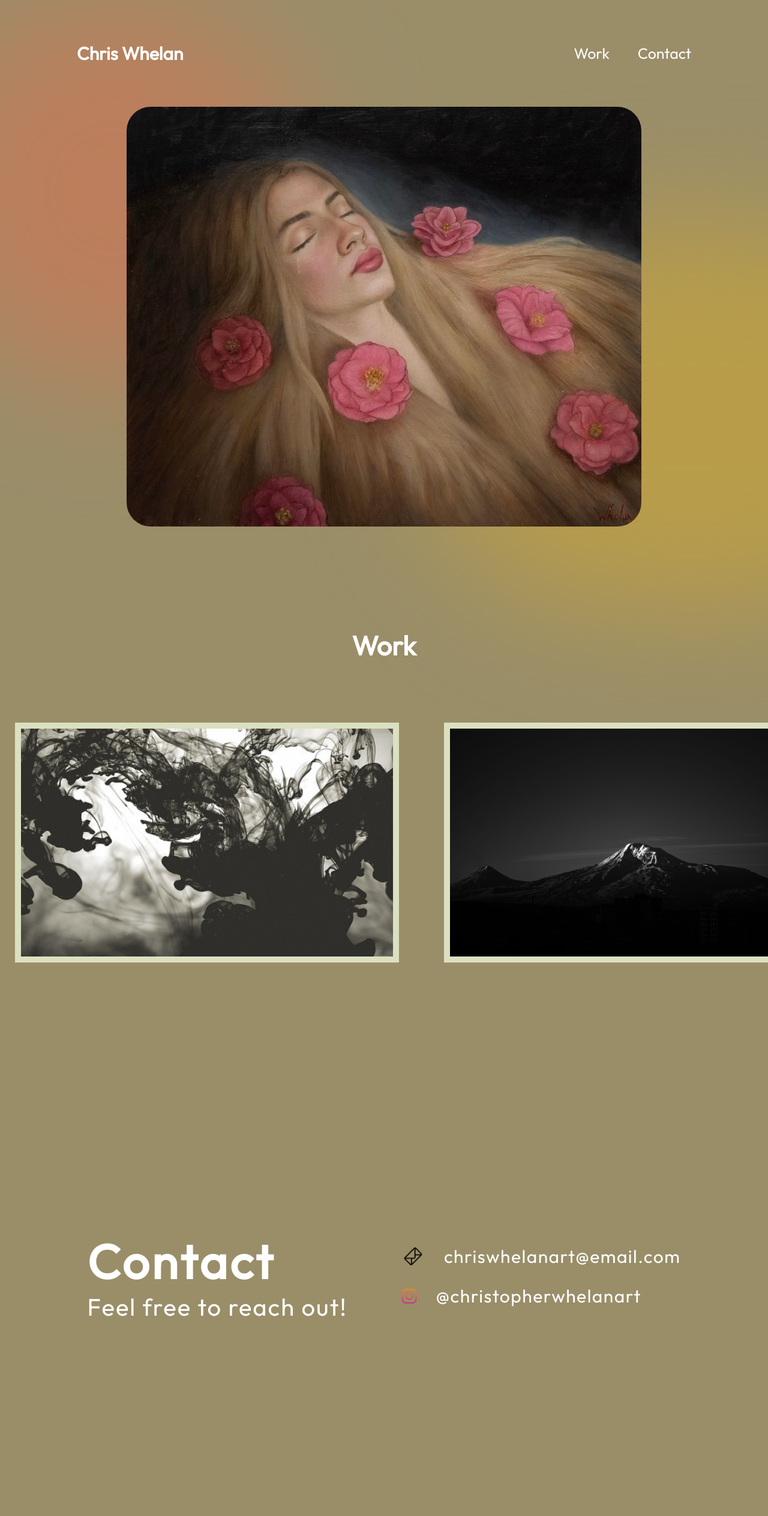
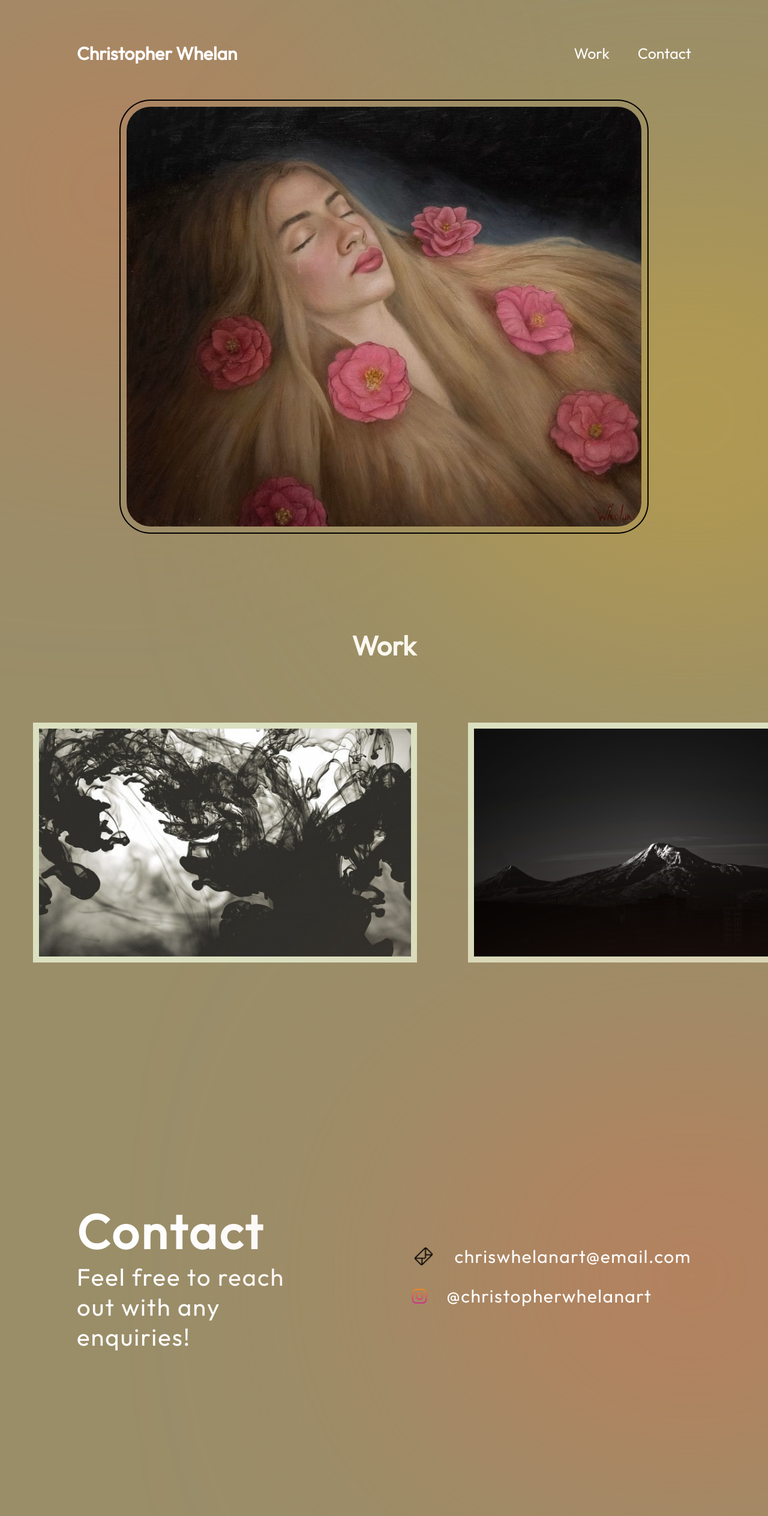
Before and after one commit to PWhelan3/ChrisWhelan, a React (Vite) app in the folder ChrisWhelan/: page / in a window 1280 px wide. Shown: the whole page at 60% size. Built offline with nearby package versions, Linux system fonts and the light colour scheme.

Commit message:
Cleaning up CSS

```diff
--- a/ChrisWhelan/index.html
+++ b/ChrisWhelan/index.html
@@ -4,7 +4,7 @@
     <meta charset="UTF-8" />
     <link rel="icon" type="image/svg+xml" href="/vite.svg" />
     <meta name="viewport" content="width=device-width, initial-scale=1.0" />
-    <title>Chris Whelan Art</title>
+    <title>Christopher Whelan Art</title>
   </head>
   <body>
     <div id="root"></div>
--- a/ChrisWhelan/src/Components/Contact/Contact.jsx
+++ b/ChrisWhelan/src/Components/Contact/Contact.jsx
@@ -8,10 +8,8 @@ export const Contact = () => {
     <footer id="contact" className={styles.container}>
       <div className={styles.text}>
         <h2>Contact</h2>
-        <p>Feel free to reach out!</p>
+        <p>Feel free to reach out with any enquiries!</p>
       </div>
-      <div className={styles.topBlur}></div>
-      <div className={styles.bottomBlur}></div>
       <ul className={styles.links}>
         <li className={styles.link}>
           <img className={styles.iconimg} src={getImageUrl("icons/email.jpg")} alt="Email icon" />
@@ -22,6 +20,7 @@ export const Contact = () => {
           <a href="https://www.instagram.com/christopherwhelanart">@christopherwhelanart</a>
         </li>
       </ul>
+      <div className={styles.bottomBlur}></div>
     </footer>
   );
 };
--- a/ChrisWhelan/src/Components/Contact/Contact.module.css
+++ b/ChrisWhelan/src/Components/Contact/Contact.module.css
@@ -1,7 +1,9 @@
 @import "../../vars.css";
 
 .container {
+  position: relative;
   height: 100vh;
+  width: 100vw;
   color: var(--color-text);
   background-color: var(--color-secondary);
   display: flex;
@@ -11,22 +13,30 @@
   width: 100vw;
   padding: 58px 10%;
   gap: 10px;
+  overflow-wrap: hidden;
+  z-index: 1;
 }
 
 .iconimg {
   height: 5vh;
+  z-index: 1;
 }
 
 .text h2 {
   font-size: 80px;
   font-weight: 700;
   letter-spacing: 4px;
+  z-index: 3;
 }
 
 .text p {
+  width: 70%;
+  display: flex;
+  flex-wrap: wrap;
   font-size: 40px;
   font-weight: 400;
   letter-spacing: 2px;
+  z-index: 1;
 }
 
 .links {
@@ -35,12 +45,14 @@
   align-items: flex-start;
   list-style: none;
   gap: 26px;
+  z-index: 1;
 }
 
 .link {
   display: flex;
   align-items: center;
   gap: 25px;
+  z-index: 1;
 }
 
 .link a {
@@ -49,6 +61,20 @@
   font-size: 30px;
   font-weight: 400;
   letter-spacing: 1.5px;
+  z-index: 1;
+}
+
+.bottomBlur {
+  position: absolute;
+  width: 70vw;
+  height: 50vw;
+  min-width: 350px;
+  min-width: 250px;
+  right: -25vw;
+  border-radius: 764px;
+  background: rgba(203, 120, 87, 0.7);
+  filter: blur(200px);
+  z-index: 0;
 }
 
 @media screen and (max-width: 830px) {
--- a/ChrisWhelan/src/Components/Hero/Hero.module.css
+++ b/ChrisWhelan/src/Components/Hero/Hero.module.css
@@ -18,6 +18,7 @@
     padding: 10px;
     z-index: 1;
     border-radius: 50px;
+    box-shadow: 0 0 0 2px;
 }
 
 .topBlur {
@@ -30,7 +31,7 @@
   left: -10vw;
   border-radius: 764px;
   background: rgba(203, 120, 87, 0.7);
-  filter: blur(100px);
+  filter: blur(200px);
   z-index: 0;
 }
 
@@ -44,7 +45,7 @@
   right: -25vw;
   border-radius: 764px;
   background: rgba(197, 163, 62, 0.7);
-  filter: blur(100px);
+  filter: blur(200px);
   z-index: 0;
 }
 
--- a/ChrisWhelan/src/Components/Navbar/Navbar.jsx
+++ b/ChrisWhelan/src/Components/Navbar/Navbar.jsx
@@ -8,7 +8,7 @@ export const Navbar = () => {
     const [menuOpen, setMenuOpen] = useState(false);
   return (
     <nav className={styles.navbar}>
-        <a className={styles.title} href="/">Chris Whelan</a>
+        <a className={styles.title} href="/">Christopher Whelan</a>
         <div className={styles.menu}>
             <img className={styles.menuBtn}
                     src={
--- a/ChrisWhelan/src/Components/Work/Work.jsx
+++ b/ChrisWhelan/src/Components/Work/Work.jsx
@@ -10,6 +10,12 @@ export const Work = () => {
             <img src={getImageUrl("1.jpg")} alt="Painting" className={`${styles.window} ${styles.img1}`}/>
             <img src={getImageUrl("2.jpg")} alt="Painting" className={`${styles.window} ${styles.img1}`}/>
             <img src={getImageUrl("3.jpg")} alt="Painting" className={`${styles.window} ${styles.img1}`}/>
+            <img src={getImageUrl("1.jpg")} alt="Painting" className={`${styles.window} ${styles.img1}`}/>
+            <img src={getImageUrl("2.jpg")} alt="Painting" className={`${styles.window} ${styles.img1}`}/>
+            <img src={getImageUrl("3.jpg")} alt="Painting" className={`${styles.window} ${styles.img1}`}/>
+            <img src={getImageUrl("1.jpg")} alt="Painting" className={`${styles.window} ${styles.img1}`}/>
+            <img src={getImageUrl("2.jpg")} alt="Painting" className={`${styles.window} ${styles.img1}`}/>
+            <img src={getImageUrl("3.jpg")} alt="Painting" className={`${styles.window} ${styles.img1}`}/>
         </div>
     </div>
   )
--- a/ChrisWhelan/src/Components/Work/Work.module.css
+++ b/ChrisWhelan/src/Components/Work/Work.module.css
@@ -33,6 +33,10 @@
     overflow-x: scroll;
 }
 
+.carosel::-webkit-scrollbar {
+    display: none;
+}
+
 .img1 {
     width: 25%;
 }
@@ -49,8 +53,8 @@
     flex: 0 0 auto; /* Disable flex-grow and flex-shrink */
     height: 50vh;
     width: 50vw;
-    margin-right: 50px;
-    margin-left: 25px;
+    margin-right: 30px;
+    margin-left: 55px;
     padding: 10px;
     box-sizing: border-box;
     background-color: rgb(219, 224, 192);
--- a/ChrisWhelan/src/index.css
+++ b/ChrisWhelan/src/index.css
@@ -3,4 +3,5 @@
   margin: 0;
   padding: 0;
   font-family: "Outfit", Arial, Helvetica, sans-serif;
+  scroll-behavior: smooth;
 }
```
